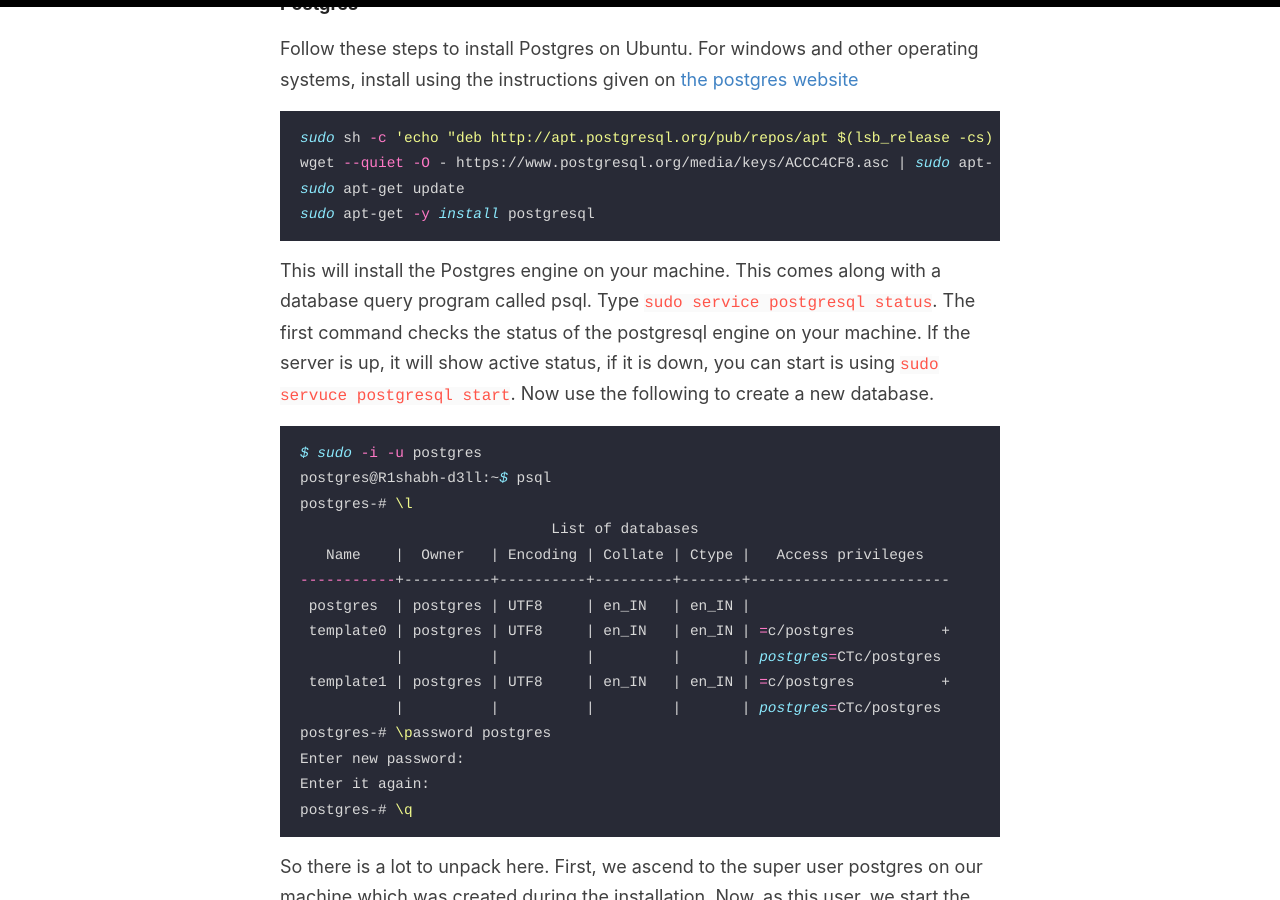
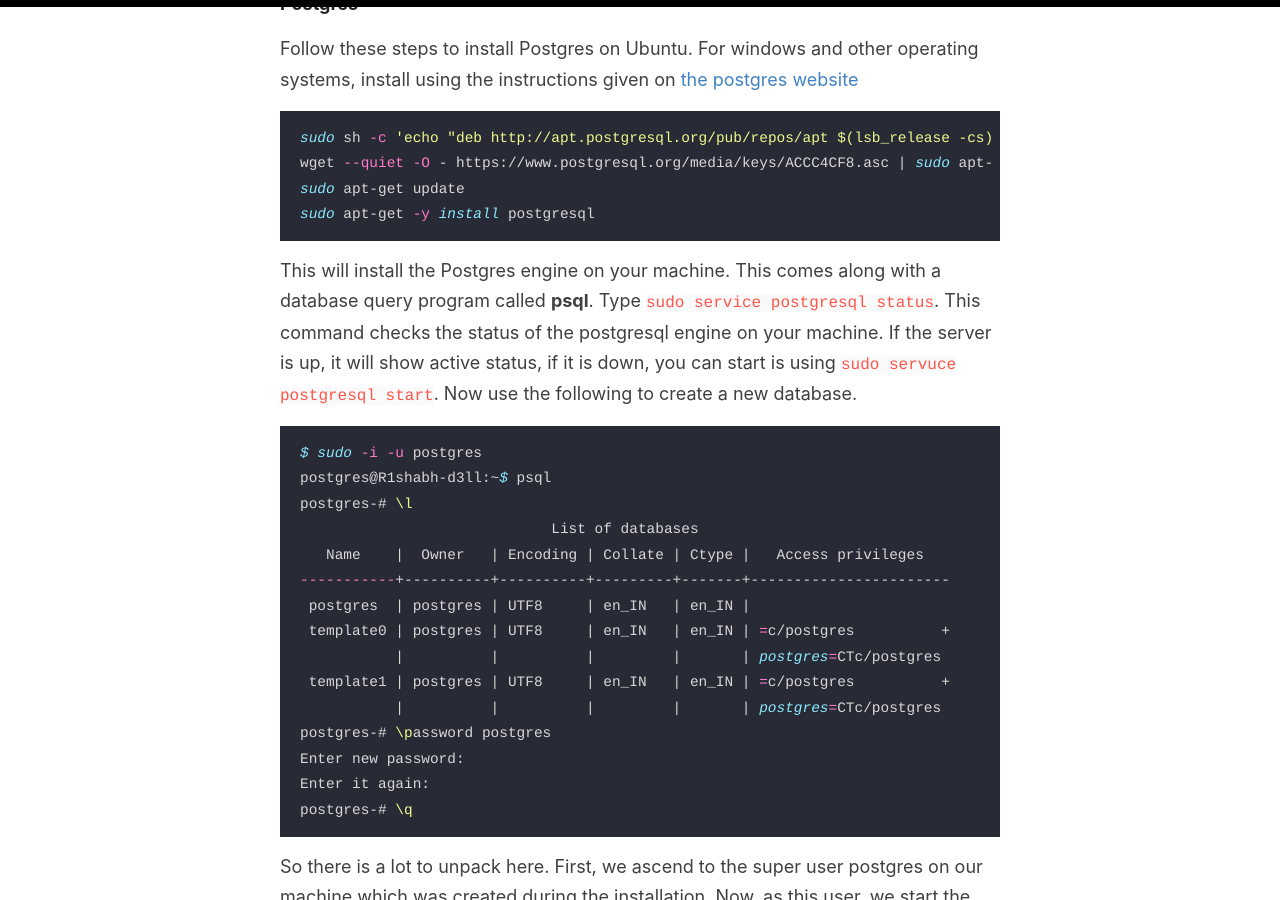
Before and after one commit to CodeSeeker99/codeseeker99.github.io, a Jekyll site: the page built from _posts/2021-01-18-Django-App.md, in a window 1280 px wide and 900 px high, scrolled down 3500 px. Built offline with Jekyll 4.4.1, drawn with Linux system fonts in a browser that asks for light colours; our own code applies the rules of GitHub Pages for plain Markdown files.

Commit message:
Update 2021-01-18-Django-App.md

````diff
--- a/_posts/2021-01-18-Django-App.md
+++ b/_posts/2021-01-18-Django-App.md
@@ -80,7 +80,7 @@ wget --quiet -O - https://www.postgresql.org/media/keys/ACCC4CF8.asc | sudo apt-
 sudo apt-get update
 sudo apt-get -y install postgresql
 ```
-This will install the Postgres engine on your machine. This comes along with a database query program called psql. Type ```sudo service postgresql status```. The first command checks the status of the postgresql engine on your machine. If the server is up, it will show active status, if it is down, you can start is using ``` sudo servuce postgresql start```. Now use the following to create a new database.
+This will install the Postgres engine on your machine. This comes along with a database query program called **psql**. Type ```sudo service postgresql status```. This command checks the status of the postgresql engine on your machine. If the server is up, it will show active status, if it is down, you can start is using ``` sudo servuce postgresql start```. Now use the following to create a new database.
 ```bash
 $ sudo -i -u postgres
 postgres@R1shabh-d3ll:~$ psql
@@ -107,6 +107,7 @@ Then, we set a password for the user postgres using **\password**, so that it is
 #### We are now ready to start actually coding the app!
 
 ### Tutorial
+
 1. We can now finally start with the project. Create a django project using:
 ```bash
 (django):$ django-admin startproject project
````
